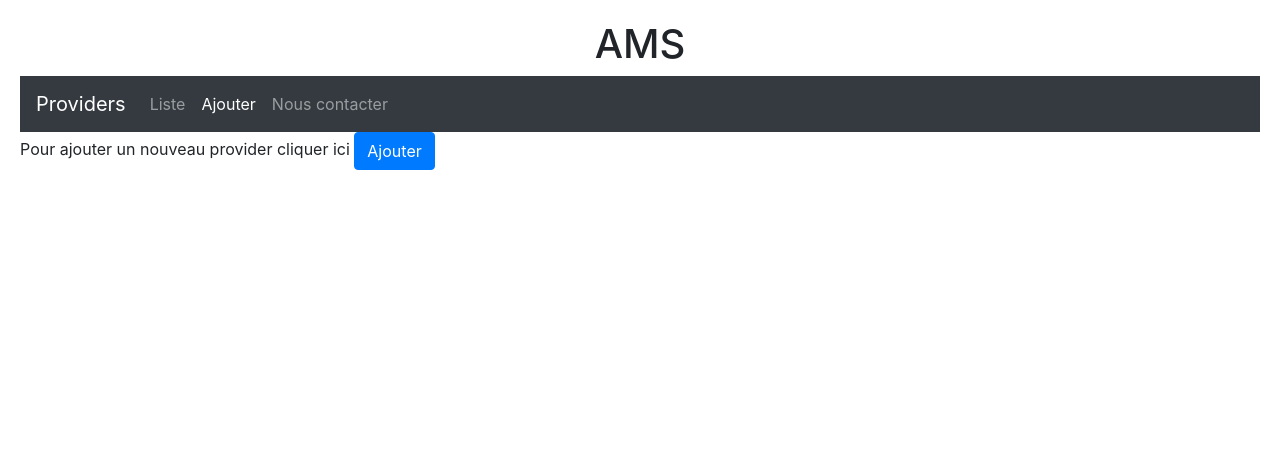
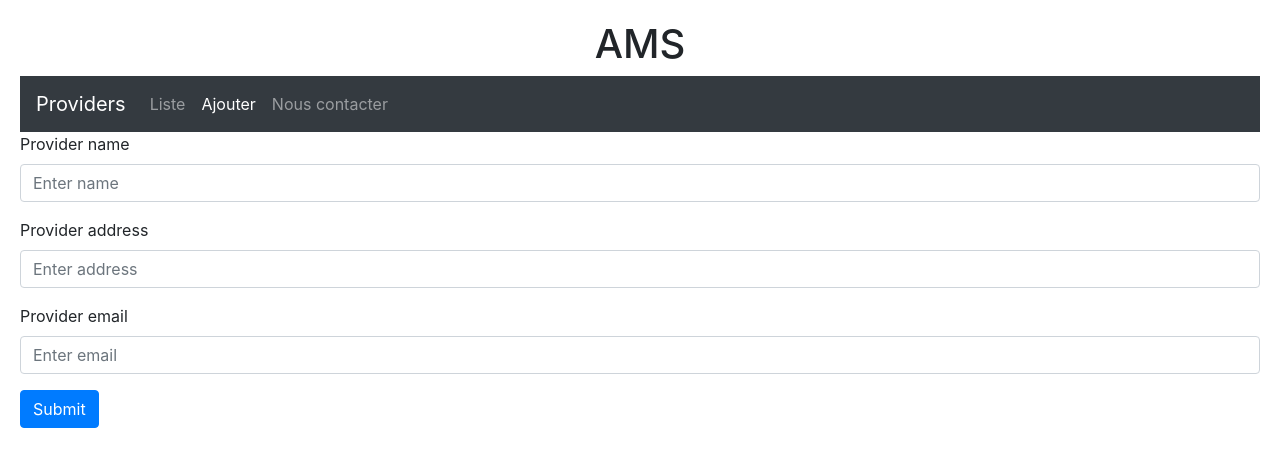
Before and after one commit to MezghichGit/angularTraining, an Angular app: page /addProvider in a window 1280 px wide. Shown: the top 466 px of the page. Built offline with nearby package versions, Linux system fonts and the light colour scheme.

Commit message:
add provider form

```diff
--- a/src/app/add-provider/add-provider.component.html
+++ b/src/app/add-provider/add-provider.component.html
@@ -1,4 +1,20 @@
-<div style="margin-bottom:15px">
-  Pour ajouter un nouveau provider cliquer ici
-  <button class="btn btn-primary" (click)="addProvider()">Ajouter</button>
-  </div>
+
+
+  <form #addProviderForm="ngForm" (ngSubmit)="createProvider(addProviderForm)">
+    <div class="form-group">
+      <label for="providername">Provider name</label>
+      <input ngModel name="name" type="text" class="form-control" id="providername" aria-describedby="emailHelp" placeholder="Enter name">
+    </div>
+
+    <div class="form-group">
+      <label for="provideraddress">Provider address</label>
+      <input  ngModel name="address" type="text" class="form-control" id="provideraddress" aria-describedby="emailHelp" placeholder="Enter address">
+    </div>
+
+    <div class="form-group">
+      <label for="provideremail">Provider email</label>
+      <input  ngModel name="email" type="email" class="form-control" id="provideremail" aria-describedby="emailHelp" placeholder="Enter email">
+    </div>
+
+    <button type="submit" class="btn btn-primary">Submit</button>
+  </form>
--- a/src/app/add-provider/add-provider.component.ts
+++ b/src/app/add-provider/add-provider.component.ts
@@ -11,8 +11,11 @@ export class AddProviderComponent {
   constructor(private providerService: ProviderService){
 
   }
-  addProvider()
+
+  createProvider(providerform:any)
   {
+    console.log(providerform.value)
+    /*
     let provider={
       "name":"amine",
       "email":"amine.mezghich@gmail.com",
@@ -24,7 +27,7 @@ export class AddProviderComponent {
            alert("Provider Added !");
            console.log(data);
       }
-    );
+    );*/
 
   }
 
--- a/src/app/app.module.ts
+++ b/src/app/app.module.ts
@@ -3,6 +3,7 @@ import { BrowserModule } from '@angular/platform-browser';
 
 import { AppRoutingModule } from './app-routing.module';
 import { HttpClientModule } from '@angular/common/http';
+import { FormsModule } from '@angular/forms';
 import { AppComponent } from './app.component';
 import { ListProviderComponent } from './list-provider/list-provider.component';
 import { AddProviderComponent } from './add-provider/add-provider.component';
@@ -20,7 +21,8 @@ import { ContactComponent } from './contact/contact.component';
   imports: [
     BrowserModule,
     AppRoutingModule,
-    HttpClientModule
+    HttpClientModule,
+    FormsModule
   ],
   providers: [],
   bootstrap: [AppComponent]
```
